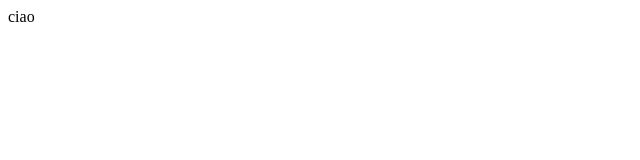
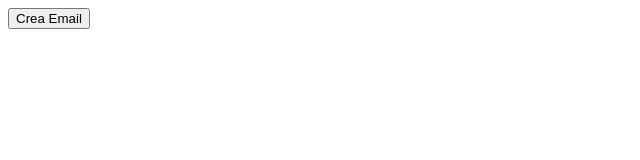
Before and after one commit to pHedi3/vue-email-list, a plain HTML site: page index.html in a window 1280 px wide. Shown: the whole page, without its empty margins (0-640 px from the left). Drawn offline with nearby package versions, Linux system fonts and the light colour scheme.

Commit message:
genera singola email

```diff
--- a/index.html
+++ b/index.html
@@ -7,14 +7,17 @@
     <meta name="viewport" content="width=device-width, initial-scale=1.0">
     <title>Document</title>
     <script src="https://cdn.jsdelivr.net/npm/vue"></script>
-    <script src="https://cdnjs.cloudflare.com/ajax/libs/axios/0.20.0/axios.min.js)"></script>
+    <script src="https://cdnjs.cloudflare.com/ajax/libs/axios/0.20.0/axios.min.js"></script>
 
 </head>
 
 <body>
 
     <div id="app">
-        {{text}}
+        <div v-for="email in emails">
+            {{email}}
+        </div>
+        <button @click="callEmail">Crea Email</button>
     </div>
 
 
--- a/js/script.js
+++ b/js/script.js
@@ -1,6 +1,20 @@
+Vue.config.devtools = true
+
+
 var app = new Vue({
     el: '#app',
     data: {
-        text: 'ciao'
+        emails: []
+    },
+    created() {
+
+    },
+    methods: {
+        callEmail: function () {
+            axios.get('https://flynn.boolean.careers/exercises/api/random/mail')
+                .then((response) => {
+                    this.emails.push(response.data.response)
+                })
+        },
     }
 })
```
